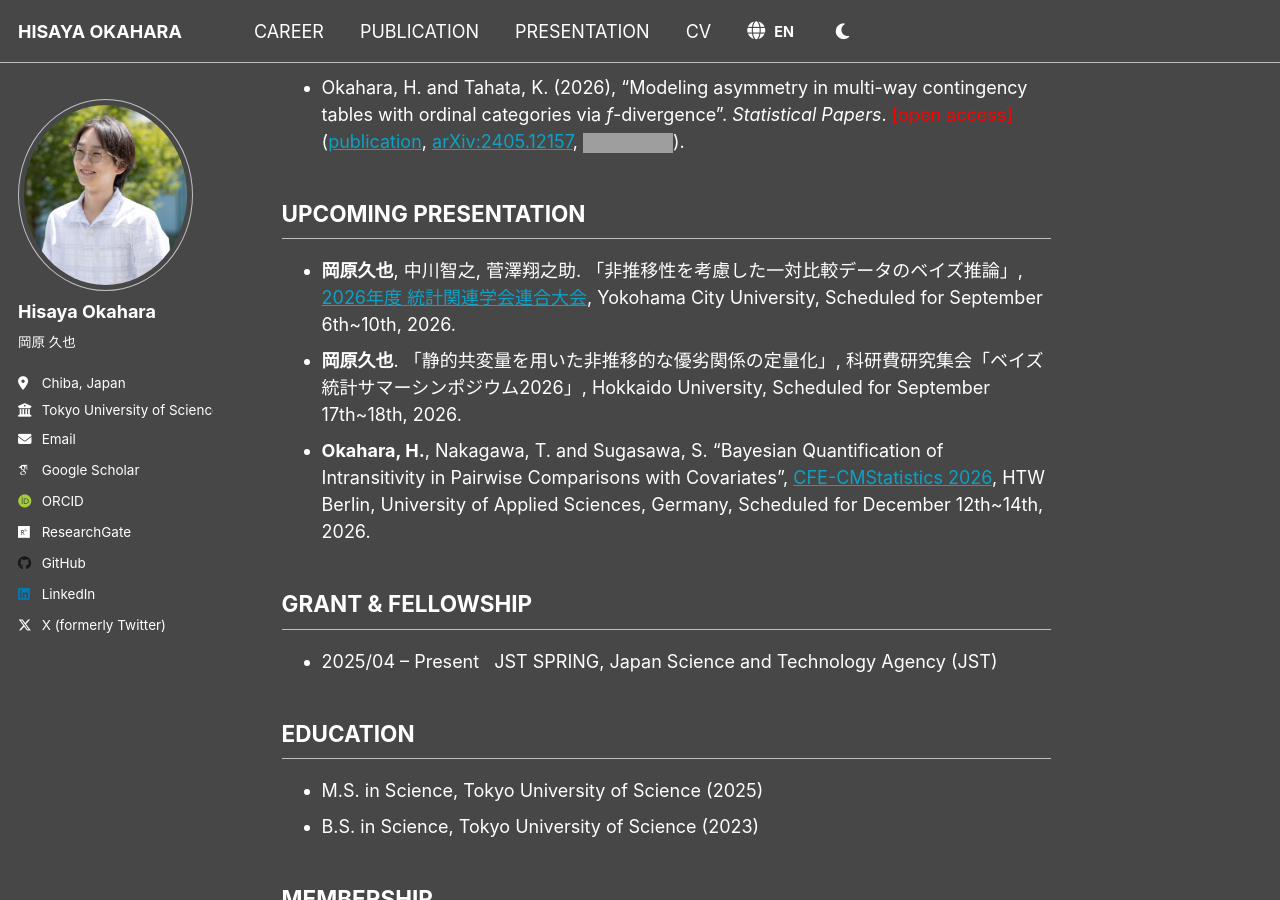
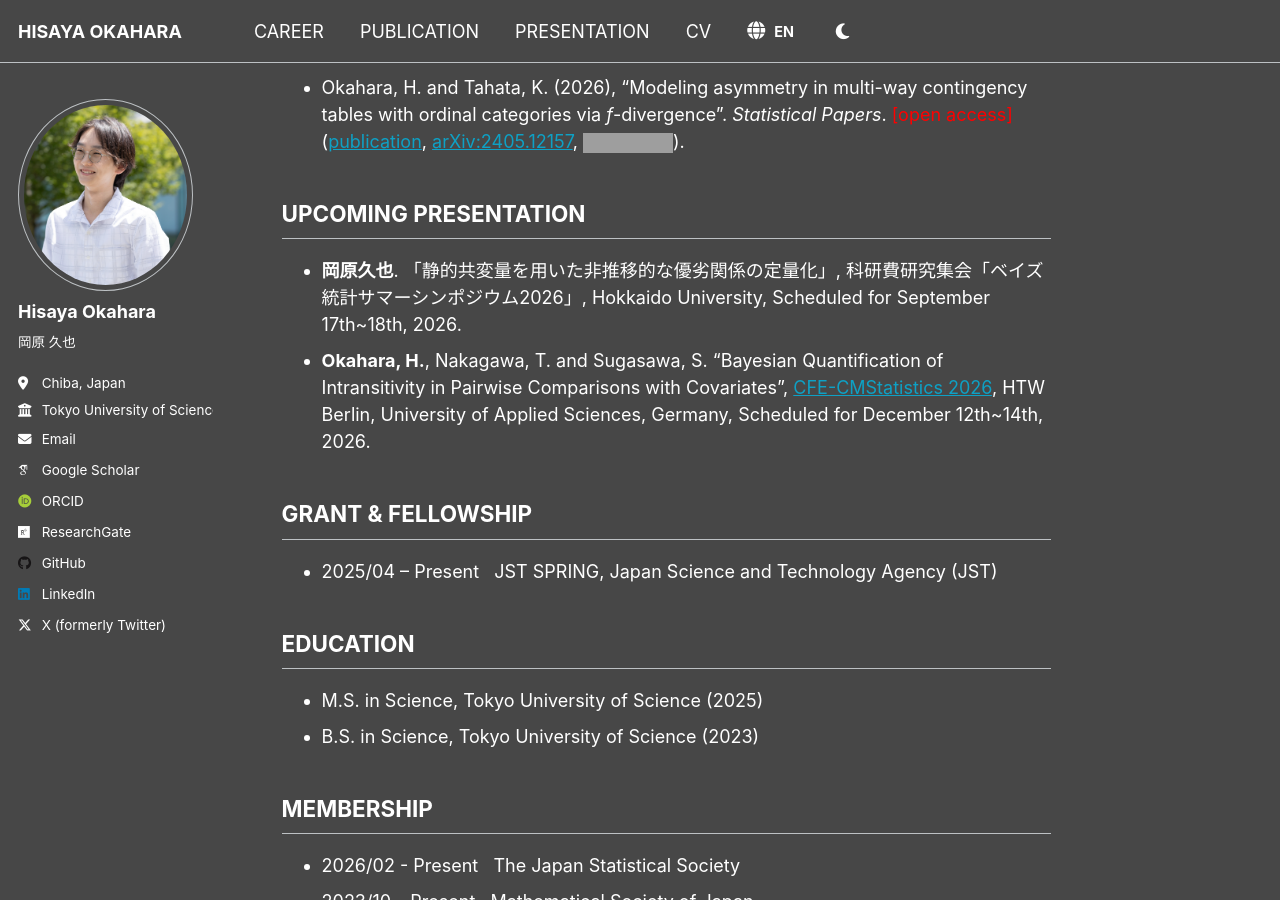
Before and after one commit to h-okahara/h-okahara.github.io, a Jekyll site: the page built from _pages/about.md, in a window 1280 px wide and 900 px high, scrolled down 694 px. Built offline with Jekyll 4.4.1, drawn with Linux system fonts in a browser that asks for light colours; some web fonts are replaced; grey boxes are pictures that could not be loaded.

Commit message:
Move completed 統計関連学会連合大会 talk out of UPCOMING
The conference ran Sept 6-10, 2026 and is now in the past: drop it from
about.md's UPCOMING PRESENTATION and remove the Scheduled-for wording
from its entry in the full domestic presentation list.

```diff
--- a/_pages/about.md
+++ b/_pages/about.md
@@ -24,9 +24,6 @@ redirect_from:
 
 
 ## <span data-i18n="home.header_presentation">UPCOMING PRESENTATION</span>
-- **岡原久也**, 中川智之, 菅澤翔之助. 「非推移性を考慮した一対比較データのベイズ推論」, [2026年度 統計関連学会連合大会](https://pub.confit.atlas.jp/ja/event/jfssa2026),
-  <span data-i18n="presentation.loc_yokoichi">Yokohama City University,</span> <span data-i18n="presentation.status.scheduled">Scheduled for </span>
-  <span data-i18n="presentation.month.09">September</span> <span data-i18n="presentation.date.06">6th</span>~<span data-i18n="presentation.date.10">10th</span>, <span data-i18n="presentation.year.2026">2026</span>.
 - **岡原久也**. 「静的共変量を用いた非推移的な優劣関係の定量化」, 科研費研究集会「ベイズ統計サマーシンポジウム2026」,
   <span data-i18n="presentation.loc_hokkaido_u">Hokkaido University</span>, <span data-i18n="presentation.status.scheduled">Scheduled for </span>
   <span data-i18n="presentation.month.09">September</span> <span data-i18n="presentation.date.17">17th</span>~<span data-i18n="presentation.date.18">18th</span>, <span data-i18n="presentation.year.2026">2026</span>.
```
Also changed, not shown: _includes/sections/presentation-domestic.md (+1 -1 lines).
